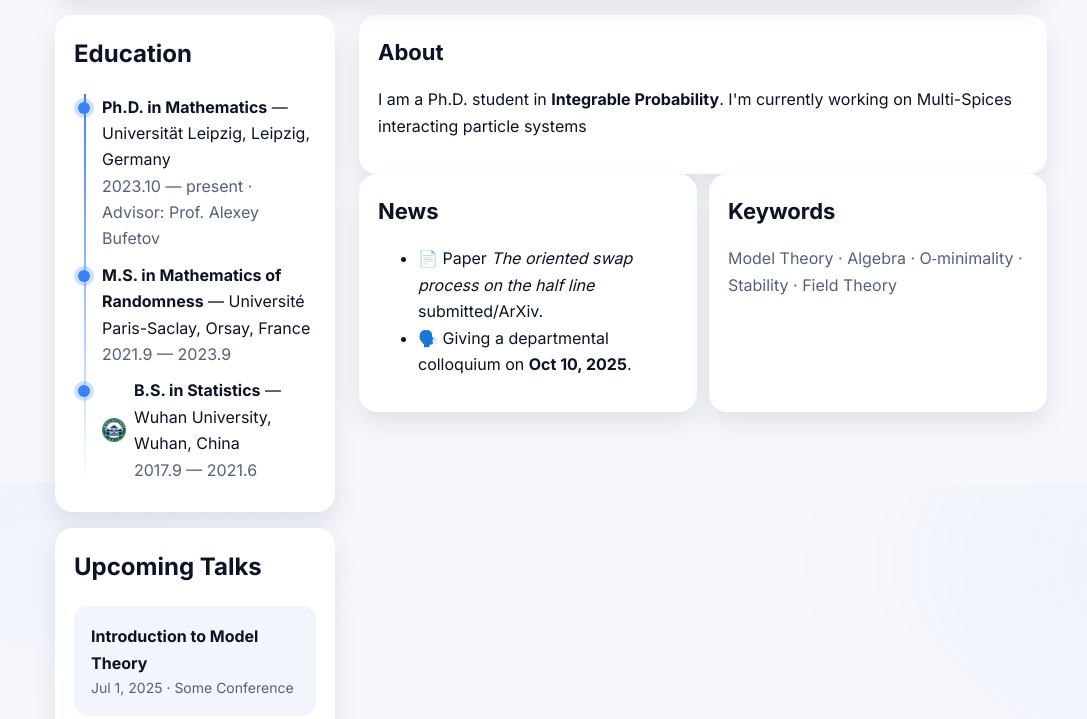
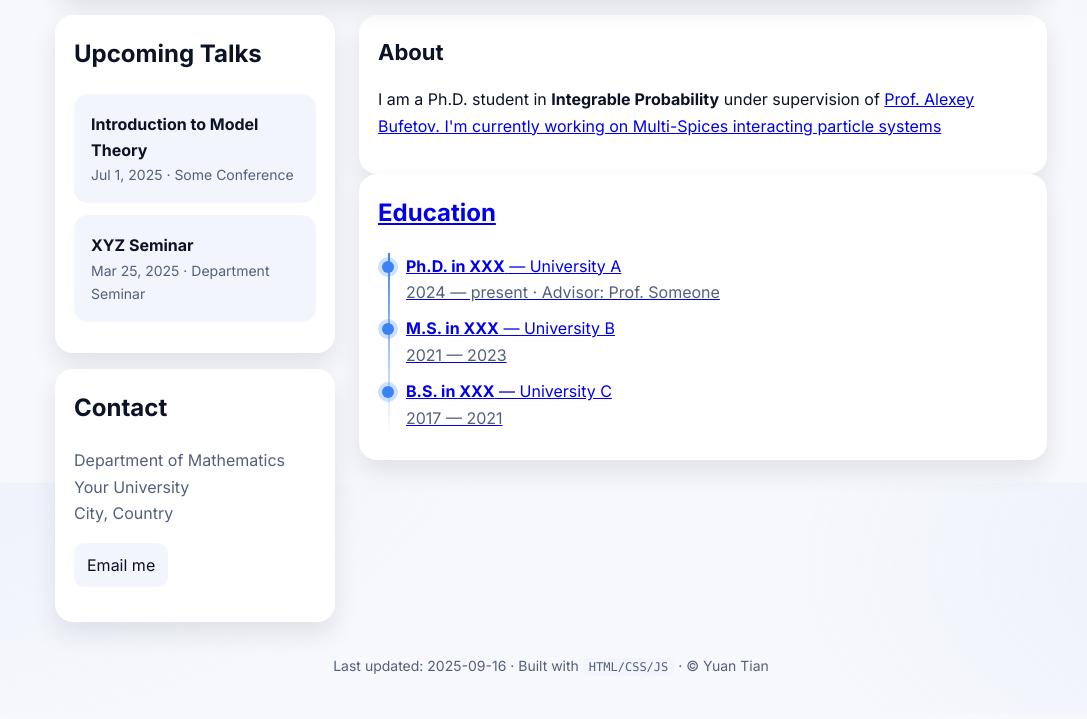
Before and after one commit to yuantian0304/yuantian0304.github.io, a plain HTML site: page index.html in a window 1280 px wide. Shown: the part 317-1036 px from the top of the page, without its empty margins (89-1176 px from the left). Drawn offline with Linux system fonts and the light colour scheme.

Commit message:
Update index.html

```diff
--- a/index.html
+++ b/index.html
@@ -138,30 +138,6 @@
     <!-- ===== Two‑column layout ===== -->
     <main>
       <aside class="side">
-        <section class="card">
-          <div class="card-inner">
-            <h2 style="margin-top:0">Education</h2>
-            <div class="timeline">
-              <div class="tl-item">
-                <div><strong>Ph.D. in Mathematics</strong> — Universität Leipzig, Leipzig, Germany</div>
-                <div class="muted">2023.10 — present · Advisor: Prof. Alexey Bufetov</div>
-              </div>
-              <div class="tl-item">
-
-                <div><strong>M.S. in Mathematics of Randomness</strong> — Université Paris-Saclay, Orsay, France </div>
-                <div class="muted">2021.9 — 2023.9</div>
-              </div>
-              <div class="tl-item">
-                <div style="display:flex;align-items:center;gap:8px;">
-                <img src="WHU_Logo.png" alt="Wuhan University"
-                 style="width:24px;height:24px;object-fit:contain;border-radius:4px;" />
-                <div>
-                <div><strong>B.S. in Statistics</strong> — Wuhan University, Wuhan, China</div>
-                <div class="muted">2017.9 — 2021.6</div>
-              </div>
-            </div>
-          </div>
-        </section>
 
         <section class="card">
           <div class="card-inner">
@@ -191,22 +167,27 @@
         <section class="section active" id="home" role="tabpanel">
           <div class="card"><div class="card-inner">
             <h2 style="margin-top:0">About</h2>
-            <p>I am a Ph.D. student in <strong>Integrable Probability</strong>. I'm currently working on Multi-Spices interacting particle systems </p>
+            <p>I am a Ph.D. student in <strong>Integrable Probability</strong> under supervision of <a href="https://sites.google.com/site/alexeybufetov/home" target="_blank" rel="noreferrer"> Prof. Alexey Bufetov. I'm currently working on Multi-Spices interacting particle systems </p>
           </div></div>
 
-          <div class="grid2">
-            <div class="card"><div class="card-inner">
-              <h2 style="margin-top:0">News</h2>
-              <ul>
-                <li>📄 Paper <em>The oriented swap process on the half line</em> submitted/ArXiv.</li>
-                <li>🗣️ Giving a departmental colloquium on <strong>Oct 10, 2025</strong>.</li>
-              </ul>
-            </div></div>
-
-            <div class="card"><div class="card-inner">
-              <h2 style="margin-top:0">Keywords</h2>
-              <p class="muted">Model Theory · Algebra · O‑minimality · Stability · Field Theory</p>
-            </div></div>
+        </section>
+        <section class="card">
+          <div class="card-inner">
+            <h2 style="margin-top:0">Education</h2>
+            <div class="timeline">
+              <div class="tl-item">
+                <div><strong>Ph.D. in XXX</strong> — University A</div>
+                <div class="muted">2024 — present · Advisor: Prof. Someone</div>
+              </div>
+              <div class="tl-item">
+                <div><strong>M.S. in XXX</strong> — University B</div>
+                <div class="muted">2021 — 2023</div>
+              </div>
+              <div class="tl-item">
+                <div><strong>B.S. in XXX</strong> — University C</div>
+                <div class="muted">2017 — 2021</div>
+              </div>
+            </div>
           </div>
         </section>
 
```
